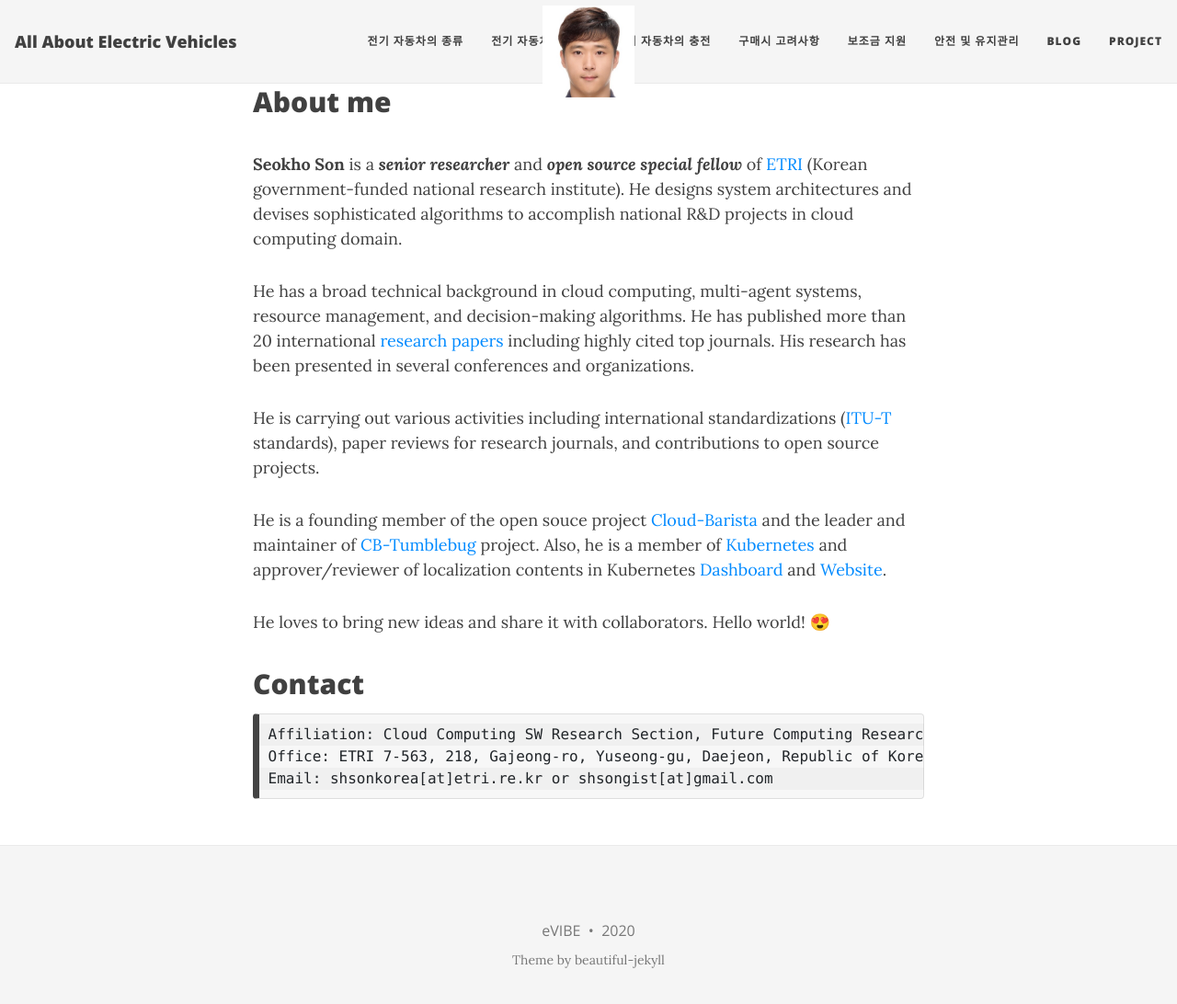
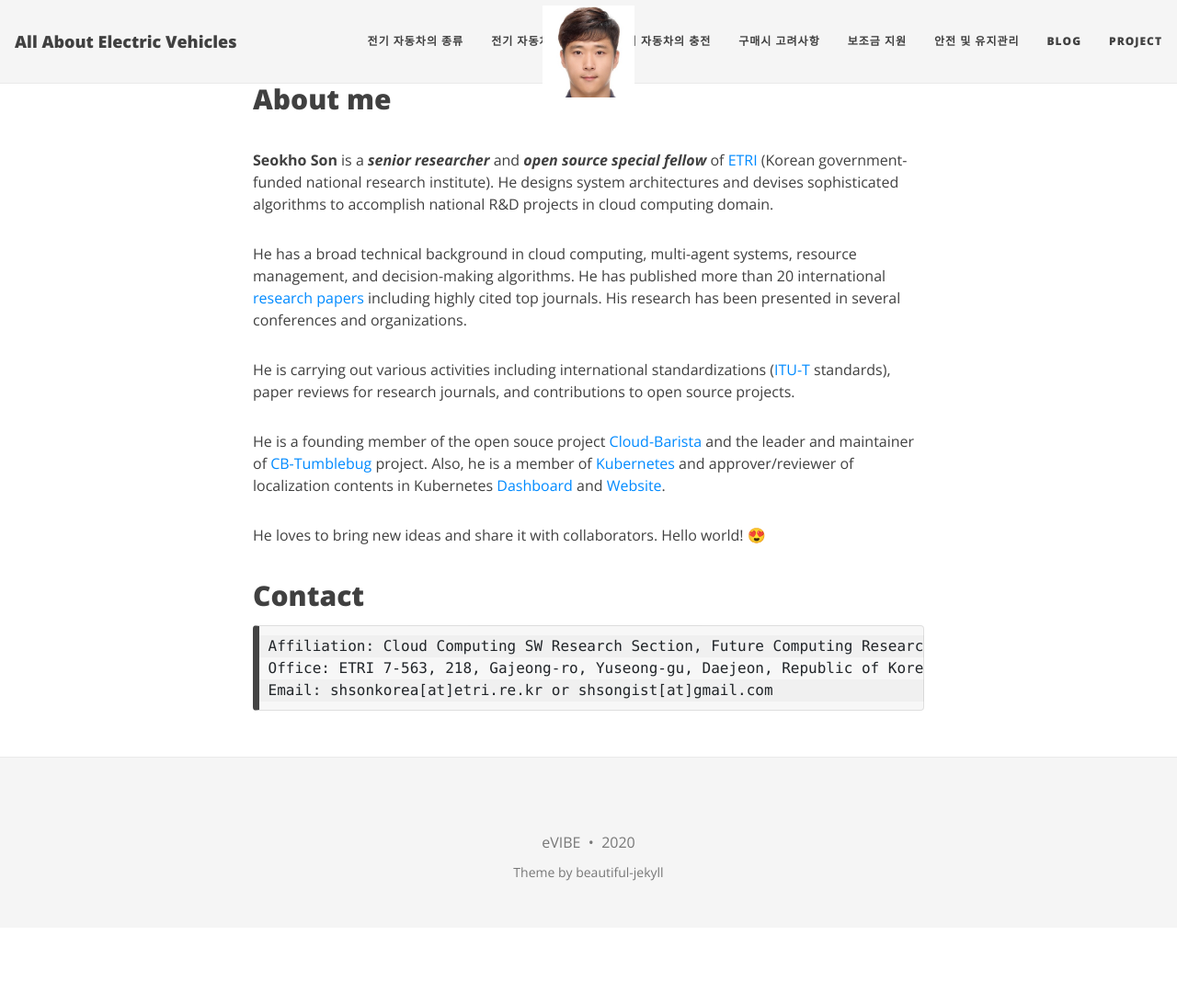
Before and after one commit to sini42dot/evibe, a Jekyll site: the page built from index.md, in a window 1280 px wide and 1105 px high. Shown: the top 1092 px of the window at 92% size. Built offline with Jekyll 4.4.1, drawn with Linux system fonts in a browser that asks for light colours; nearby versions of some CDN libraries.

Commit message:
Update main.css

```diff
--- a/assets/css/main.css
+++ b/assets/css/main.css
@@ -11,8 +11,8 @@ html {
 }
 
 body {
-  font-family: 'Lora', 'Open Sans', 'Helvetica Neue', Helvetica, Arial, sans-serif;
-  font-size: 1.125rem;
+  font-family: 'Open Sans', 'Helvetica Neue', Helvetica, Arial, sans-serif;
+  font-size: 1 rem;
   color: #404040;
   position: relative;
   background-color: {{ site.page-col | default: "#FFFFFF" }};
@@ -208,6 +208,7 @@ img {
 
 .navbar-toggler {
   font-size: 1rem;
+  background: rgba(255,255,255);
   margin: 0.5rem 0;
 }
 .navbar-custom .navbar-toggler:focus,
```
